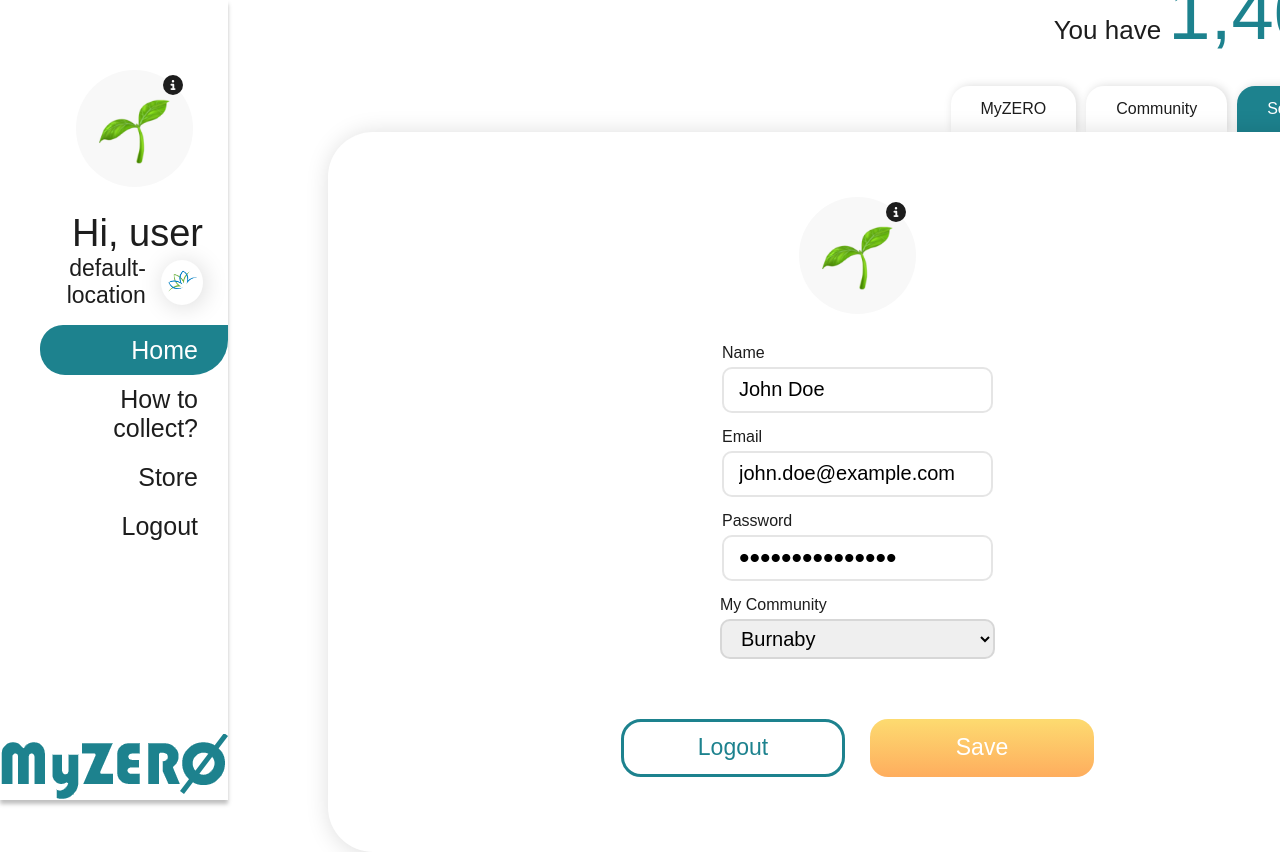
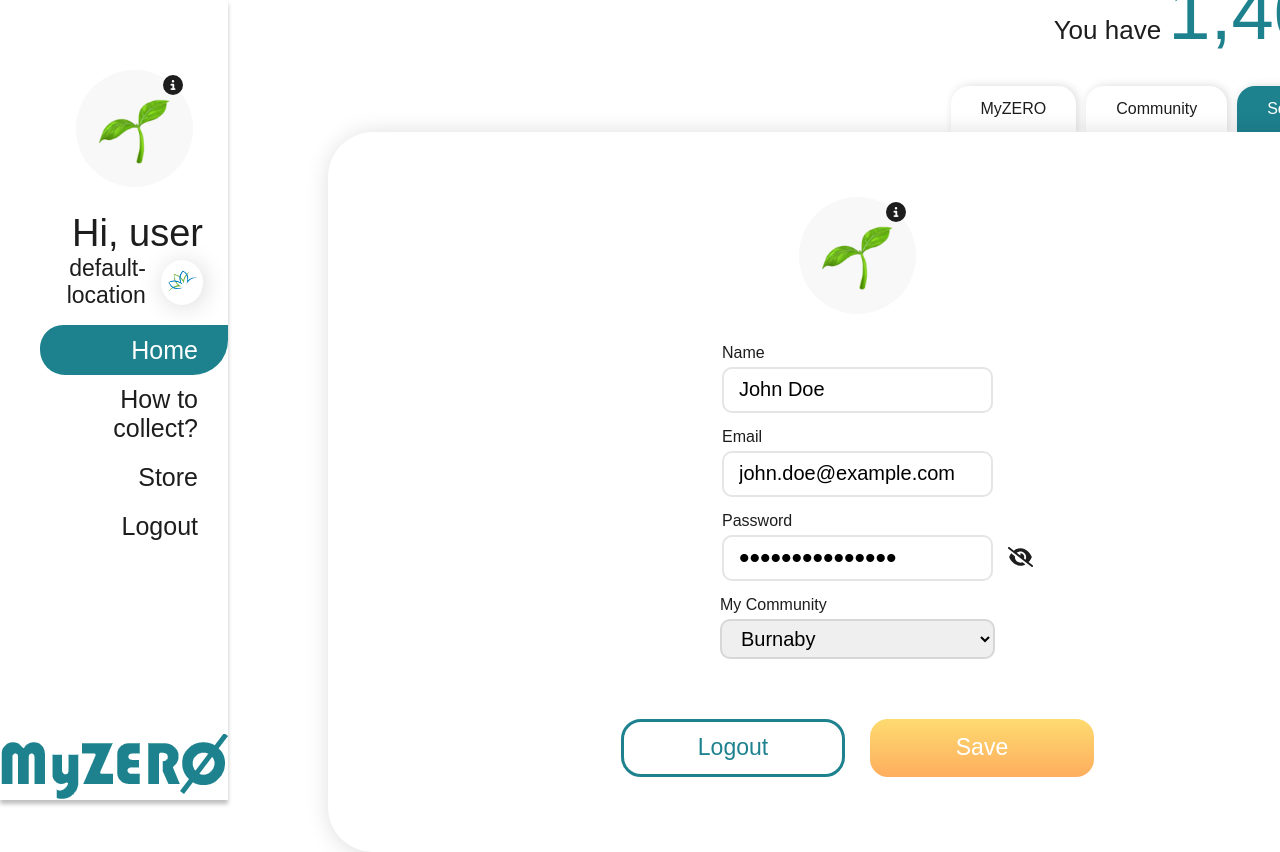
Before and after one commit to Hyerin22/MyZERO, a React (Create React App) app in the folder react-front-end/: page /Setting in a window 1280 px wide. Shown: the top 852 px of the page. Built offline with nearby package versions, Linux system fonts and the light colour scheme.

Commit message:
Setting Password hide and show toggle

```diff
--- a/react-front-end/src/components/SettingTab.js
+++ b/react-front-end/src/components/SettingTab.js
@@ -13,6 +13,10 @@ import Button from "./Button";
 
 // images
 import ratingSecond from "../img/rating-second.png";
+
+// icons
+import { FontAwesomeIcon } from "@fortawesome/react-fontawesome";
+import { faEye, faEyeSlash } from "@fortawesome/free-solid-svg-icons";
 
 // fake data
 const cityNames = [
@@ -33,9 +37,14 @@ const fakeUser = {
 
 export default function SettingTab() {
   const [selectedCity, setSelectedCity] = useState("");
+  const [showPassword, setShowPassword] = useState(false);
 
   const handleCityChange = (event) => {
     setSelectedCity(event.target.value);
+  };
+
+  const handleTogglePassword = () => {
+    setShowPassword((prevShowPassword) => !prevShowPassword);
   };
 
   return (
@@ -45,7 +54,6 @@ export default function SettingTab() {
         <label>Name</label>
         <br />
         <input type="text" defaultValue={fakeUser.name} />
-        {/* <input type="text" placeholder="Last Name" /> */}
         <br />
       </div>
       <div className="input email">
@@ -54,10 +62,23 @@ export default function SettingTab() {
         <input type="email" defaultValue={fakeUser.email} />
         <br />
       </div>
-      <div className="input pw">
+      <div className="input">
         <label>Password</label>
         <br />
-        <input type="password" defaultValue={fakeUser.password} />
+        <div className="pw">
+          <input
+            type={showPassword ? "text" : "password"}
+            defaultValue={fakeUser.password}
+            style={{
+              fontSize: showPassword ? "20px" : "30px",
+            }}
+          />
+          <FontAwesomeIcon
+            icon={showPassword ? faEye : faEyeSlash}
+            size="lg"
+            onClick={handleTogglePassword}
+          />
+        </div>
       </div>
       <div className="loation">
         <label>My Community</label> <br />
--- a/react-front-end/src/styles/components/SettingTab.scss
+++ b/react-front-end/src/styles/components/SettingTab.scss
@@ -30,8 +30,16 @@
     margin-bottom: 15px;
   }
 
-  .pw > input {
-    font-size: 30px;
+  .pw {
+    // display: flex;
+    // align-items: baseline;
+    position: relative;
+
+    svg {
+      position: absolute;
+      top: 17px;
+      right: -40px;
+    }
   }
 
   .setting-buttons {
```
